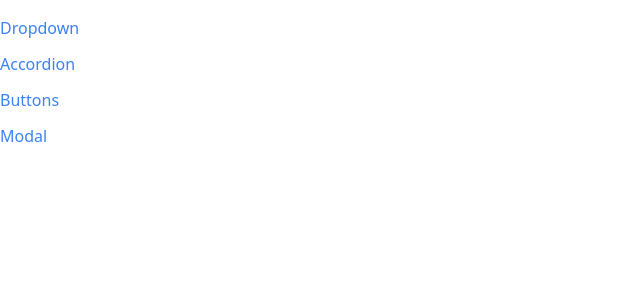
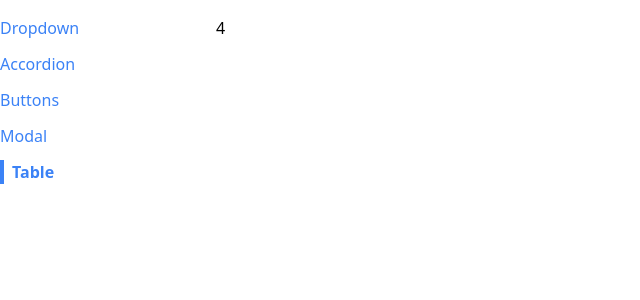
Before and after one commit to lqlever/comps, a React (Create React App) app: page /table in a window 1280 px wide. Shown: the top 300 px of the page, without its empty margins (0-640 px from the left). Built offline with nearby package versions, Linux system fonts and the light colour scheme.

Commit message:
add table component and table page to project

```diff
--- a/src/App.js
+++ b/src/App.js
@@ -4,6 +4,7 @@ import AccordionPage from './pages/AccordionPage';
 import DropdownPage from './pages/DropdownPage';
 import ButtonPage from './pages/ButtonPage';
 import ModalPage from './pages/ModalPage';
+import TablePage from './pages/TablePage';
 
 function App() {
 
@@ -22,6 +23,9 @@ function App() {
       <Route path="/modal">
         <ModalPage />
       </Route>
+      <Route path="/table">
+        <TablePage />
+      </Route>
     </div>
   </div>
 };
--- a/src/components/Sidebar.js
+++ b/src/components/Sidebar.js
@@ -5,7 +5,8 @@ function Sidebar() {
     { path: "/", label: "Dropdown" },
     { path: "/accordion", label: "Accordion" },
     { path: "/buttons", label: "Buttons" },
-    { path: "/modal", label: "Modal"}
+    { path: "/modal", label: "Modal"},
+    { path: "/table", label: "Table"}
   ];
 
   const renderedLinks = links.map((link) => {
--- /dev/null
+++ b/src/components/Table.js
@@ -0,0 +1,6 @@
+function Table({ data }) {
+  return <div>{data.length}</div>
+};
+
+
+export default Table;
--- /dev/null
+++ b/src/pages/TablePage.js
@@ -0,0 +1,18 @@
+import Table from '../components/Table';
+
+const data = [
+  { name: 'Apple', color: 'bg-red-500', score: 5 },
+  { name: 'Banana', color: 'bg-yellow-500', score: 3 },
+  { name: 'Grape', color: 'bg-purple-500', score: 1 },
+  { name: 'Orange', color: 'bg-orange-500', score: 4 }
+];
+
+function TablePage() {
+  return (
+    <div>
+      <Table data={data} />
+    </div>
+  );
+};
+
+export default TablePage;
```
